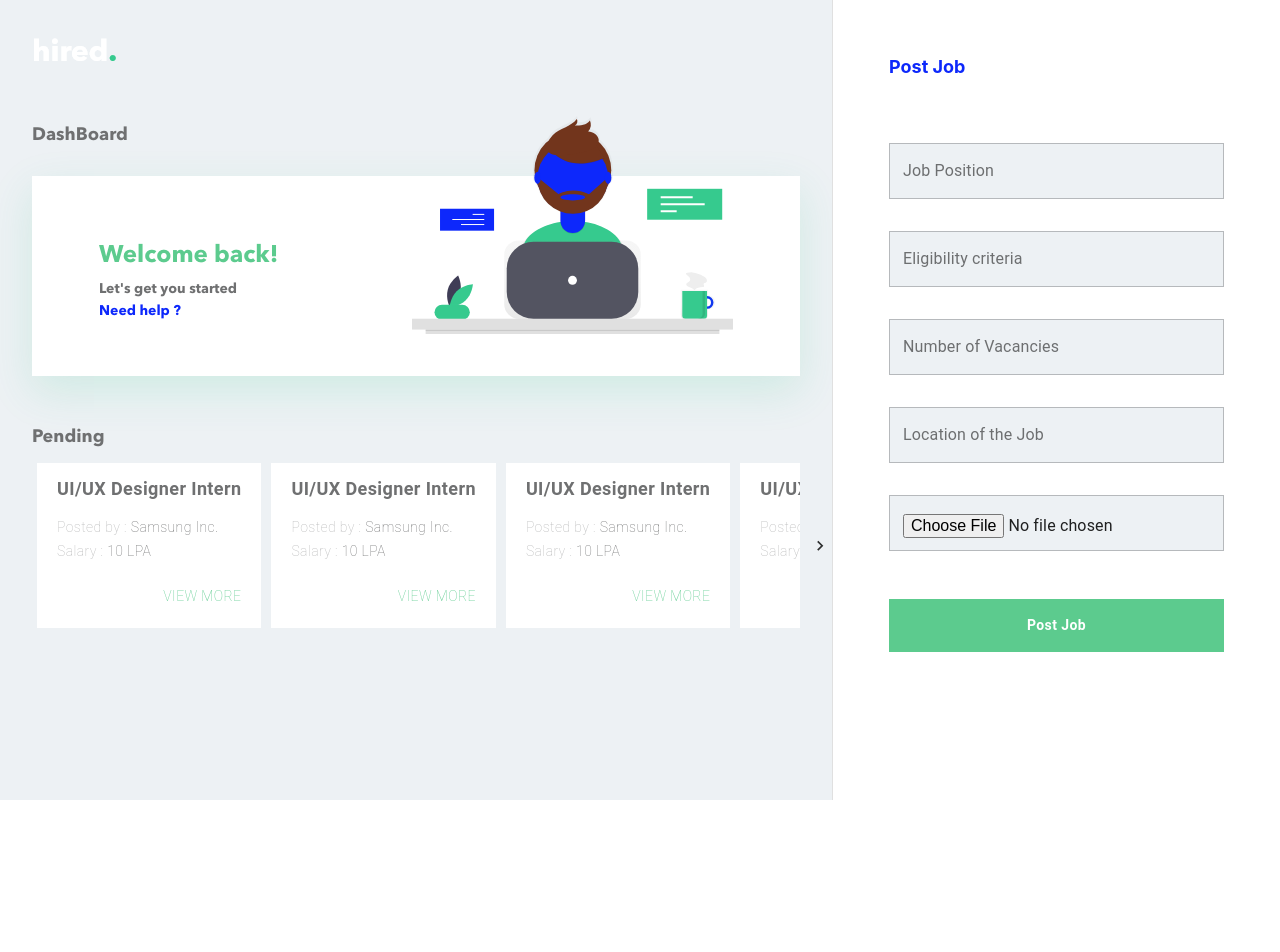
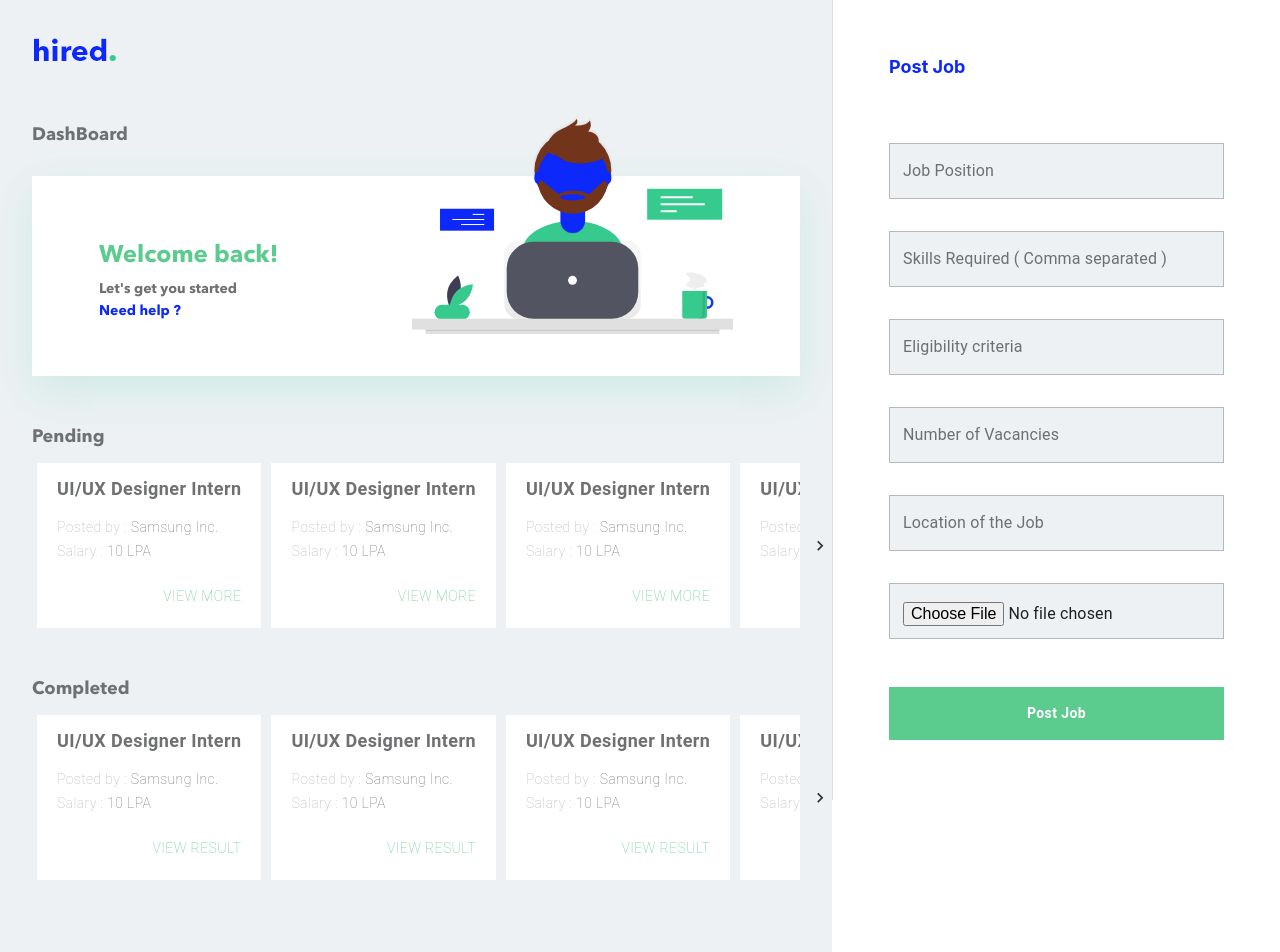
Before and after one commit to Shubhra1028/crs, a React (Create React App) app: page /company in a window 1280 px wide. Shown: the top 952 px of the page. Before the commit the page ends 800 px from the top, so only its background shows below. Built offline with nearby package versions, Linux system fonts and the light colour scheme; the HTML template or start-up script is replaced by a standard one.

Commit message:
logo changes

```diff
--- a/src/components/company/company.js
+++ b/src/components/company/company.js
@@ -1,11 +1,16 @@
 import React, { Component, Fragment } from 'react'
 import './style.scss'
-import logo from './../../assets/logo.png'
+import logo from './../../assets/blue-logo.png'
 import work from './../../assets/workDig.svg'
 import { Tabs, Tab, Drawer, TextField, Button } from "@material-ui/core"
 import JobCard from './jobCard'
 
 class Company extends Component {
+
+    state={
+
+    }
+
     render() {
         return (
             <Fragment>
@@ -46,6 +51,27 @@ class Company extends Component {
                         <Tab label={<JobCard />} />
                     </Tabs>
                 </div>
+                <div className='contentBlock' >
+                    <h4 className="title">Completed</h4>
+                    <Tabs
+                        value={null}
+                        onChange={null}
+                        indicatorColor="primary"
+                        textColor="primary"
+                        variant="scrollable"
+                        scrollButtons="auto"
+                        aria-label="pending jobs cards"
+                        className="scrollableTabs"
+                        >
+                        <Tab label={<JobCard cmplt={true} />} />
+                        <Tab label={<JobCard cmplt={true} />} />
+                        <Tab label={<JobCard cmplt={true} />} />
+                        <Tab label={<JobCard cmplt={true} />} />
+                        <Tab label={<JobCard cmplt={true} />} />
+                        <Tab label={<JobCard cmplt={true} />} />
+                        <Tab label={<JobCard cmplt={true} />} />
+                    </Tabs>
+                </div>
             </div>
             <Drawer
                 variant="permanent"
@@ -57,6 +83,7 @@ class Company extends Component {
                 <p className="links">Post Job</p>
                 <form action="" className="postJob" >
                     <TextField id="jobPosition" name="jobPosition" label="Job Position" type="text" variant="outlined" />
+                    <TextField id="skills" name="skills" label="Skills Required ( Comma separated )" type="text" variant="outlined" />
                     <TextField id="eligibility" name="eligibility" label="Eligibility criteria" type="text" variant="outlined" />
                     <TextField id="vacancy" name="vacancy" label="Number of Vacancies" type="number" variant="outlined" />
                     <TextField id="location" name="location" label="Location of the Job" type="text" variant="outlined" />
--- a/src/components/company/jobCard.js
+++ b/src/components/company/jobCard.js
@@ -13,7 +13,7 @@ class JobCard extends Component {
                     <span className="parameter">Salary : </span>
                     <span className="paramValue">10 LPA</span>
                 </p>
-                <p className="linkBtn">view more</p>
+                <p className="linkBtn"> { this.props.cmplt ? "view result" : "view more" } </p>
             </div>
         )
     }
```
Also changed, not shown: src/assets/blue-logo.png (added).
